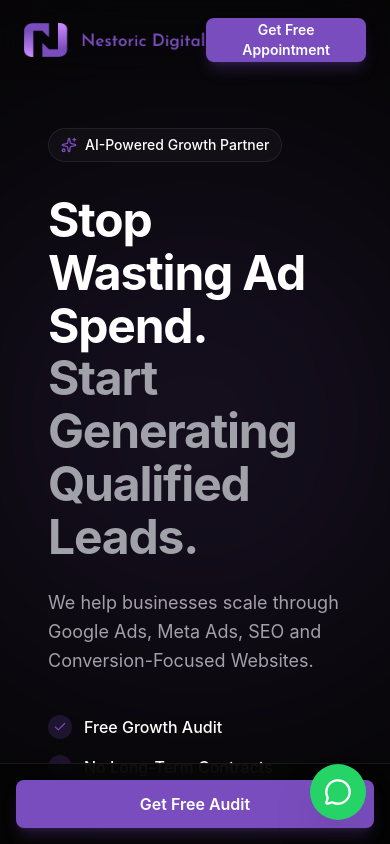
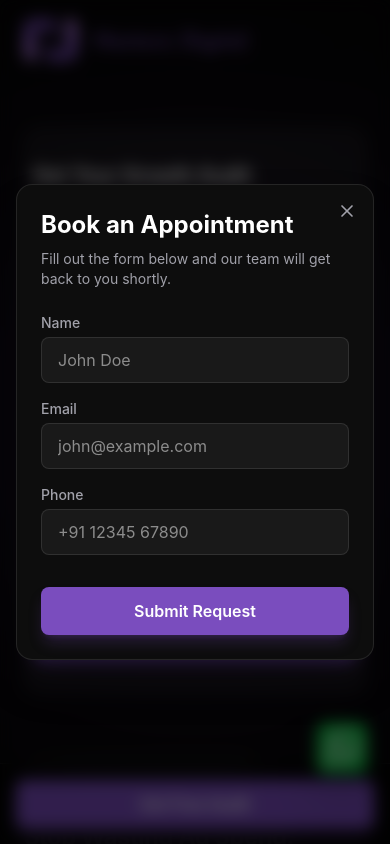
Before and after one commit to nestoricdigital-sketch/nestoricLandingPage, a React (Vite) app: page / in a window 390 px wide. Both pictures are taken after a click on the button "Get Free Audit". Shown: the top 844 px of the page. Built offline with nearby package versions, Linux system fonts and the light colour scheme.

Commit message:
mobile responsive

```diff
--- a/src/components/Features.jsx
+++ b/src/components/Features.jsx
@@ -55,7 +55,7 @@ export function Features() {
           <h2 className="text-3xl md:text-5xl font-bold text-white mb-6">Full-Funnel Growth Services</h2>
         </div>
 
-        <div className="grid md:grid-cols-2 gap-6">
+        <div className="grid md:grid-cols-2 md:gap-6 gap-3">
           {services.map((service, i) => (
             <motion.div
               key={i}
@@ -63,7 +63,7 @@ export function Features() {
               whileInView={{ opacity: 1, y: 0 }}
               viewport={{ once: true }}
               transition={{ delay: i * 0.1 }}
-              className="glass-card p-8 rounded-3xl glass-card-hover flex items-start gap-6"
+              className="glass-card p-4 md:p-8 rounded-3xl glass-card-hover flex items-start gap-6"
             >
               <div className="w-14 h-14 shrink-0 rounded-2xl bg-[#7A4DBE]/10 flex items-center justify-center text-[#7A4DBE]">
                 <service.icon size={28} />
--- a/src/components/Hero.jsx
+++ b/src/components/Hero.jsx
@@ -22,14 +22,14 @@ export default function Hero() {
         <div className="absolute top-[20%] right-[0%] w-[30%] h-[30%] rounded-full bg-[#7A4DBE]/10 blur-[100px]" />
       </div> */}
 
-      <div className="relative z-10 max-w-7xl mx-auto w-full px-6 grid lg:grid-cols-2 gap-16 items-center">
-        <motion.div initial="initial" animate="animate" variants={{ animate: { transition: { staggerChildren: 0.1 } } }}>
-          <motion.div variants={fadeInUp} className="inline-flex items-center gap-2 px-3 py-1.5 rounded-full border border-white/[0.08] bg-white/[0.03] backdrop-blur-md text-sm font-medium text-white mb-8">
+      <div className="relative z-10 max-w-7xl mx-auto w-full md:px-6 grid lg:grid-cols-2 gap-16 items-center">
+        <motion.div initial="initial" animate="animate" variants={{ animate: { transition: { staggerChildren: 0.1 } } }} className='order-2 lg:order-1'>
+          <motion.div variants={fadeInUp} className="  inline-flex items-center gap-2 px-3 py-1.5 rounded-full border border-white/[0.08] bg-white/[0.03] backdrop-blur-md text-sm font-medium text-white mb-8">
             <Sparkles className="text-[#7A4DBE]" size={16} />
             AI-Powered Growth Partner
           </motion.div>
 
-          <motion.h1 variants={fadeInUp} className="text-5xl lg:text-7xl font-bold tracking-tight text-white mb-6 leading-[1.1]">
+          <motion.h1 variants={fadeInUp} className="text-2xl lg:text-7xl font-bold tracking-tight text-white mb-6 leading-[1.1]">
             Stop Wasting Ad Spend. <br />
             <span className="text-[#A1A1AA]">Start Generating Qualified Leads.</span>
           </motion.h1>
@@ -58,10 +58,10 @@ export default function Hero() {
           initial={{ opacity: 0, scale: 0.95 }}
           animate={{ opacity: 1, scale: 1 }}
           transition={{ duration: 0.7, delay: 0.2 }}
-          className="relative lg:justify-self-end w-full max-w-lg h-full"
+          className=" order-1 lg:order-2 relative lg:justify-self-end w-full max-w-lg h-full"
         >
-          <div className="glass-card  rounded-2xl p-8 relative z-10">
-            <h3 className="text-2xl font-bold text-white mb-6">Get Your Growth Audit</h3>
+          <div className="glass-card  rounded-2xl md:p-8 py-8 px-2 relative z-10">
+            <h3 className="text-xl md:text-2xl font-bold text-white mb-6">Get Your Growth Audit</h3>
 
 
             {isSubmitSuccessful ? (
--- a/src/components/Layout.jsx
+++ b/src/components/Layout.jsx
@@ -2,6 +2,8 @@ import { Zap, MessageCircle, X } from 'lucide-react'
 import { useState } from 'react'
 import { motion, AnimatePresence } from 'framer-motion'
 import logo from '../assets/mainNDlogo.webp';
+import whatsapp from "../assets/wApp.webp";
+
 
 // border-b border-white/[0.08]
 export function Header() {
@@ -19,16 +21,15 @@ export function Header() {
             {/* <span className="text-xl font-bold tracking-tight text-white">Nestoric</span> */}
           </div>
           {/* No Top Navigation Links as per requirements */}
-          <div className="flex items-center gap-4">
+          <div className="flex hidden md:flex items-center gap-4">
             <button
               onClick={() => setIsModalOpen(true)}
-              className="h-11 px-6 rounded-lg bg-[#7A4DBE] text-white text-sm font-semibold hover:bg-[#6a3da8] transition-colors shadow-lg shadow-[#7A4DBE]/25">
-              Get Free Appointment
+              className="h-11  md:px-6 px-2 rounded-lg bg-[#7A4DBE] text-white text-sm font-semibold hover:bg-[#6a3da8] transition-colors shadow-lg shadow-[#7A4DBE]/25">
+              Contact us
             </button>
           </div>
         </div>
       </header>
-
       {/* Appointment Modal */}
       <AnimatePresence>
         {isModalOpen && (
@@ -104,6 +105,8 @@ export function Footer() {
 }
 
 export function FloatingElements() {
+  const [isModalOpen, setIsModalOpen] = useState(false);
+
   return (
     <>
       {/* WhatsApp Floating Button */}
@@ -111,17 +114,68 @@ export function FloatingElements() {
         href="https://wa.me/1234567890"
         target="_blank"
         rel="noreferrer"
-        className="fixed bottom-6 right-6 z-50 w-14 h-14 bg-[#25D366] text-white rounded-full flex items-center justify-center shadow-2xl hover:scale-110 transition-transform cursor-pointer"
+        className="fixed bottom-16 md:bottom-18 right-4 md:right-6 z-50  text-white rounded-full flex items-center justify-center shadow-2xl hover:scale-110 transition-transform cursor-pointer"
       >
-        <MessageCircle size={28} />
+        <img src={whatsapp} alt="whatsapp" className="w-16 h-16 md:w-20 md:h-20  object-contain" />
       </a>
 
       {/* Mobile Sticky CTA */}
       <div className="md:hidden fixed bottom-0 left-0 w-full p-4 bg-[#050505]/90 backdrop-blur-lg border-t border-white/[0.08] z-40 pb-safe">
-        <button className="w-full h-12 rounded-lg bg-[#7A4DBE] text-white font-semibold shadow-lg shadow-[#7A4DBE]/25 flex items-center justify-center">
+        <button onClick={() => setIsModalOpen(true)}
+          className="w-full h-12 rounded-lg bg-[#7A4DBE] text-white font-semibold shadow-lg shadow-[#7A4DBE]/25 flex items-center justify-center">
           Get Free Audit
         </button>
       </div>
+      {/* Appointment Modal */}
+      <AnimatePresence>
+        {isModalOpen && (
+          <>
+            <motion.div
+              initial={{ opacity: 0 }}
+              animate={{ opacity: 1 }}
+              exit={{ opacity: 0 }}
+              onClick={() => setIsModalOpen(false)}
+              className="fixed inset-0 bg-black/60 backdrop-blur-sm z-[60]"
+            />
+            <div className="fixed inset-0 flex items-center justify-center z-[70] p-4 pointer-events-none">
+              <motion.div
+                initial={{ opacity: 0, scale: 0.95, y: 20 }}
+                animate={{ opacity: 1, scale: 1, y: 0 }}
+                exit={{ opacity: 0, scale: 0.95, y: 20 }}
+                className="w-full max-w-md bg-[#0D0D0D] border border-white/10 rounded-2xl p-6 relative pointer-events-auto shadow-2xl"
+              >
+                <button
+                  onClick={() => setIsModalOpen(false)}
+                  className="absolute top-4 right-4 text-[#A1A1AA] hover:text-white transition-colors"
+                >
+                  <X size={20} />
+                </button>
+
+                <h3 className="text-2xl font-bold text-white mb-2">Book an Appointment</h3>
+                <p className="text-[#A1A1AA] text-sm mb-6">Fill out the form below and our team will get back to you shortly.</p>
+
+                <form className="space-y-4" onSubmit={(e) => { e.preventDefault(); setIsModalOpen(false); }}>
+                  <div>
+                    <label className="block text-sm font-medium text-[#A1A1AA] mb-1">Name</label>
+                    <input type="text" className="w-full bg-white/5 border border-white/10 rounded-lg px-4 py-2.5 text-white focus:outline-none focus:border-[#7A4DBE] transition-colors" placeholder="John Doe" required />
+                  </div>
+                  <div>
+                    <label className="block text-sm font-medium text-[#A1A1AA] mb-1">Email</label>
+                    <input type="email" className="w-full bg-white/5 border border-white/10 rounded-lg px-4 py-2.5 text-white focus:outline-none focus:border-[#7A4DBE] transition-colors" placeholder="john@example.com" required />
+                  </div>
+                  <div>
+                    <label className="block text-sm font-medium text-[#A1A1AA] mb-1">Phone</label>
+                    <input type="tel" className="w-full bg-white/5 border border-white/10 rounded-lg px-4 py-2.5 text-white focus:outline-none focus:border-[#7A4DBE] transition-colors" placeholder="+91 12345 67890" required />
+                  </div>
+                  <button type="submit" className="w-full h-12 mt-4 rounded-lg bg-[#7A4DBE] text-white font-semibold hover:bg-[#6a3da8] transition-colors shadow-lg shadow-[#7A4DBE]/25">
+                    Submit Request
+                  </button>
+                </form>
+              </motion.div>
+            </div>
+          </>
+        )}
+      </AnimatePresence>
     </>
   )
 }
--- a/src/components/SocialProof.jsx
+++ b/src/components/SocialProof.jsx
@@ -71,7 +71,7 @@ export function Stats() {
             transition={{ delay: i * 0.1 }}
             className="glass-card rounded-2xl p-6 text-center"
           >
-            <div className="text-4xl md:text-5xl font-bold text-white mb-2">
+            <div className="text-2xl md:text-5xl font-bold text-white mb-2">
               {stat.prefix}
               {inView ? <CountUp end={stat.value} decimals={stat.decimals || 0} duration={2.5} /> : '0'}
               {stat.suffix}
```
Also changed, not shown: src/components/CaseStudies.jsx (+6 -6 lines), src/assets/wApp.webp (added).
